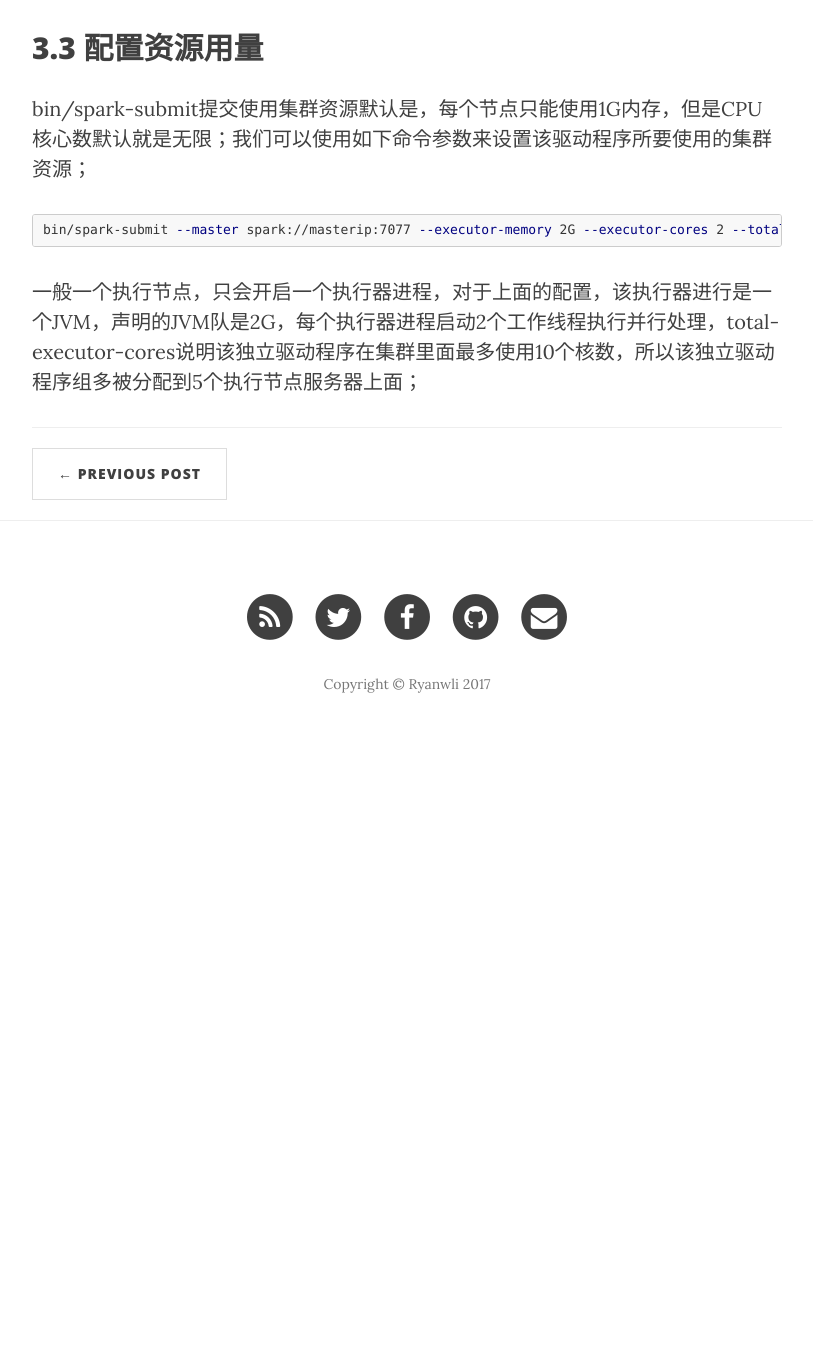
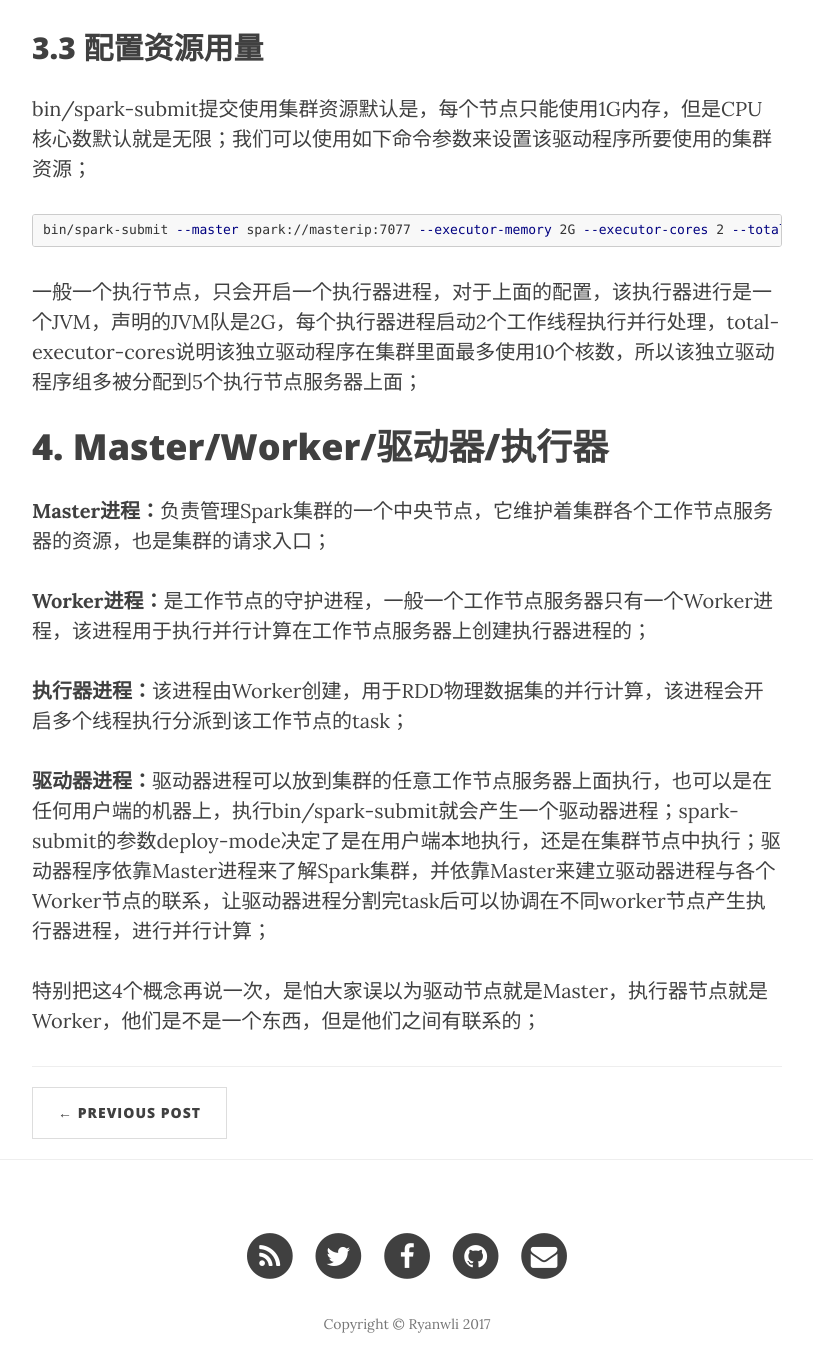
Before and after one commit to ryanwli/ryanwli.github.io, a Jekyll site: the page built from _posts/2017-04-17-spark-cluster.md, in a window 1280 px wide and 1400 px high, scrolled down 4231 px. Shown: the top 1372 px of the window, without its empty margins (233-1046 px from the left). Built offline with Jekyll 4.4.1, drawn with Linux system fonts in a browser that asks for light colours; nearby versions of some CDN libraries; before the commit the page ends 4991 px from its top, so only the background shows below that.

Commit message:
change spark cluster article

````diff
--- a/_posts/2017-04-17-spark-cluster.md
+++ b/_posts/2017-04-17-spark-cluster.md
@@ -113,3 +113,17 @@ bin/spark-submit --master spark://masterip:7077 --executor-memory 2G --executor-
 ```
 
 一般一个执行节点，只会开启一个执行器进程，对于上面的配置，该执行器进行是一个JVM，声明的JVM队是2G，每个执行器进程启动2个工作线程执行并行处理，total-executor-cores说明该独立驱动程序在集群里面最多使用10个核数，所以该独立驱动程序组多被分配到5个执行节点服务器上面；
+
+
+
+# 4. Master/Worker/驱动器/执行器
+
+**Master进程：**负责管理Spark集群的一个中央节点，它维护着集群各个工作节点服务器的资源，也是集群的请求入口；
+
+**Worker进程：**是工作节点的守护进程，一般一个工作节点服务器只有一个Worker进程，该进程用于执行并行计算在工作节点服务器上创建执行器进程的；
+
+**执行器进程：**该进程由Worker创建，用于RDD物理数据集的并行计算，该进程会开启多个线程执行分派到该工作节点的task；
+
+**驱动器进程：**驱动器进程可以放到集群的任意工作节点服务器上面执行，也可以是在任何用户端的机器上，执行bin/spark-submit就会产生一个驱动器进程；spark-submit的参数deploy-mode决定了是在用户端本地执行，还是在集群节点中执行；驱动器程序依靠Master进程来了解Spark集群，并依靠Master来建立驱动器进程与各个Worker节点的联系，让驱动器进程分割完task后可以协调在不同worker节点产生执行器进程，进行并行计算；
+
+特别把这4个概念再说一次，是怕大家误以为驱动节点就是Master，执行器节点就是Worker，他们是不是一个东西，但是他们之间有联系的；
````
